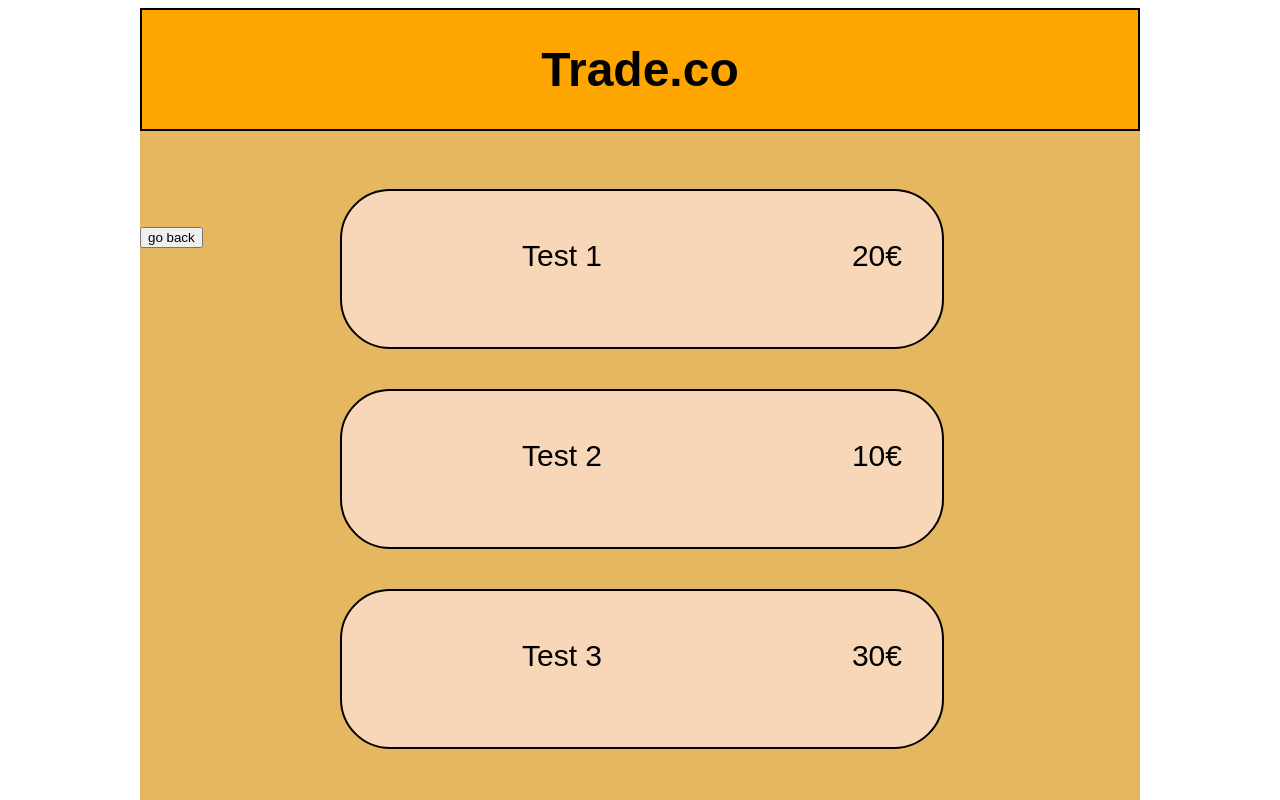
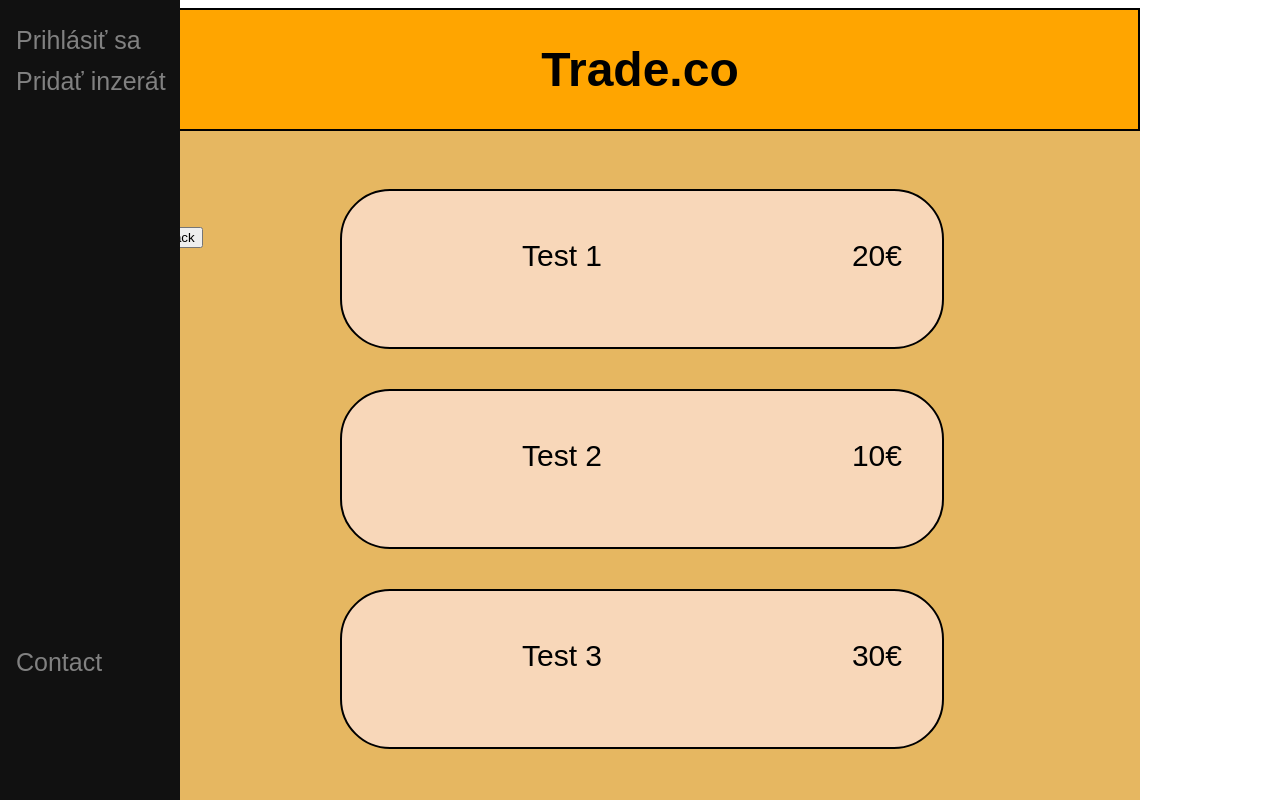
Before and after one commit to AppsLab-2/bazos-app, an Angular app in the folder frontend/: page /items in a window 1280 px wide. Shown: the top 800 px of the page. Built offline with nearby package versions, Linux system fonts and the light colour scheme.

Commit message:
black panel

```diff
--- a/frontend/src/app/app.component.css
+++ b/frontend/src/app/app.component.css
@@ -28,3 +28,27 @@ h1 {
   * {
     font-family: Arial, Helvetica, sans-serif;
   }
+  .leftpanel{
+    height: 100%;
+    width: 180px;
+    position: fixed;
+    z-index: 1;
+    top: 0;
+    left: 0;
+    background-color: #111;
+    overflow-x: hidden;
+    padding-top: 20px;
+  }
+  .leftpanel a {
+    padding: 6px 8px 6px 16px;
+    text-decoration: none;
+    font-size: 25px;
+    color: #818181;
+    display: block;
+  }
+  .leftpanel a:hover {
+    color: #f1f1f1;
+  }
+  .contact{
+    margin-top: 300%;
+  }
--- a/frontend/src/app/app.component.html
+++ b/frontend/src/app/app.component.html
@@ -1,5 +1,10 @@
 
 <body>
+  <div class="leftpanel">
+    <a class="login">Prihlásiť sa</a>
+    <a class="addpage">Pridať inzerát</a>
+    <a class="contact">Contact</a>
+    </div>
   <div class="title">
       <h1>{{title}}</h1>
   </div>
```
Lines whose indentation alone changed are shown as unchanged.
